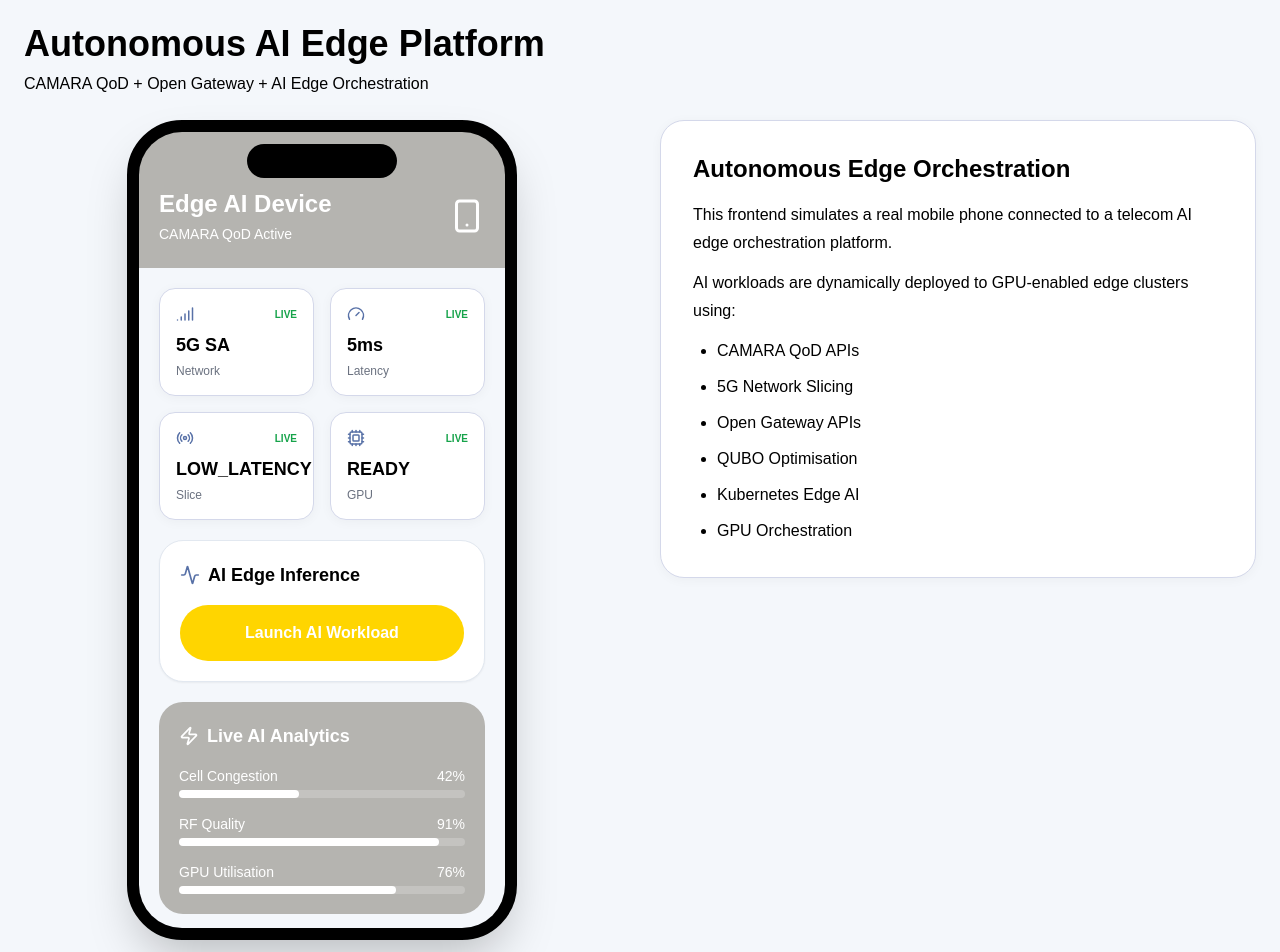
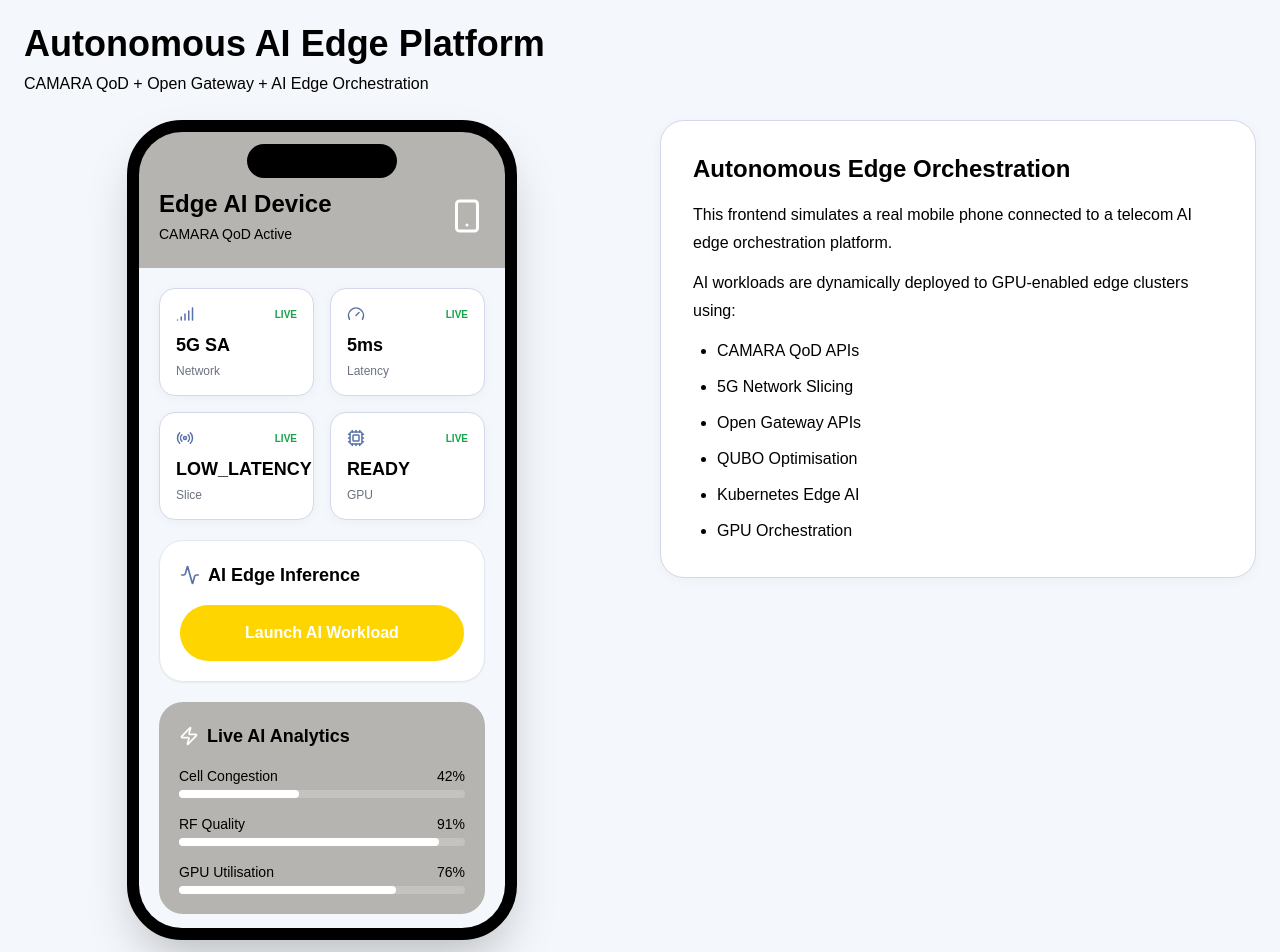
Before and after one commit to vomosev/ega-acg-frontend-component-app, a Next.js app: page /telecom in a window 1280 px wide. Shown: the top 952 px of the page. Built offline with nearby package versions, Linux system fonts and the light colour scheme.

Commit message:
Initial telecom AI edge frontend

```diff
--- a/src/components/TelecomMobileMockup.tsx
+++ b/src/components/TelecomMobileMockup.tsx
@@ -121,11 +121,11 @@ export default function TelecomMobileMockup() {
               ">
 
                 <div>
-                  <h2 className="text-2xl font-bold">
+                  <h2 className="text-2xl text-clgeodrops font-bold">
                     Edge AI Device
                   </h2>
 
-                  <p className="text-sm mt-1">
+                  <p className="text-sm text-clgeodrops mt-1">
                     CAMARA QoD Active
                   </p>
                 </div>
@@ -301,12 +301,12 @@ export default function TelecomMobileMockup() {
 
                   <Zap size={20} />
 
-                  <h3 className="font-bold text-lg">
+                  <h3 className="font-bold text-clgeodrops text-lg">
                     Live AI Analytics
                   </h3>
                 </div>
 
-                <div className="space-y-4 text-sm">
+                <div className="space-y-4 text-clgeodrops text-sm">
 
                   <AnalyticsBar
                     label="Cell Congestion"
```
